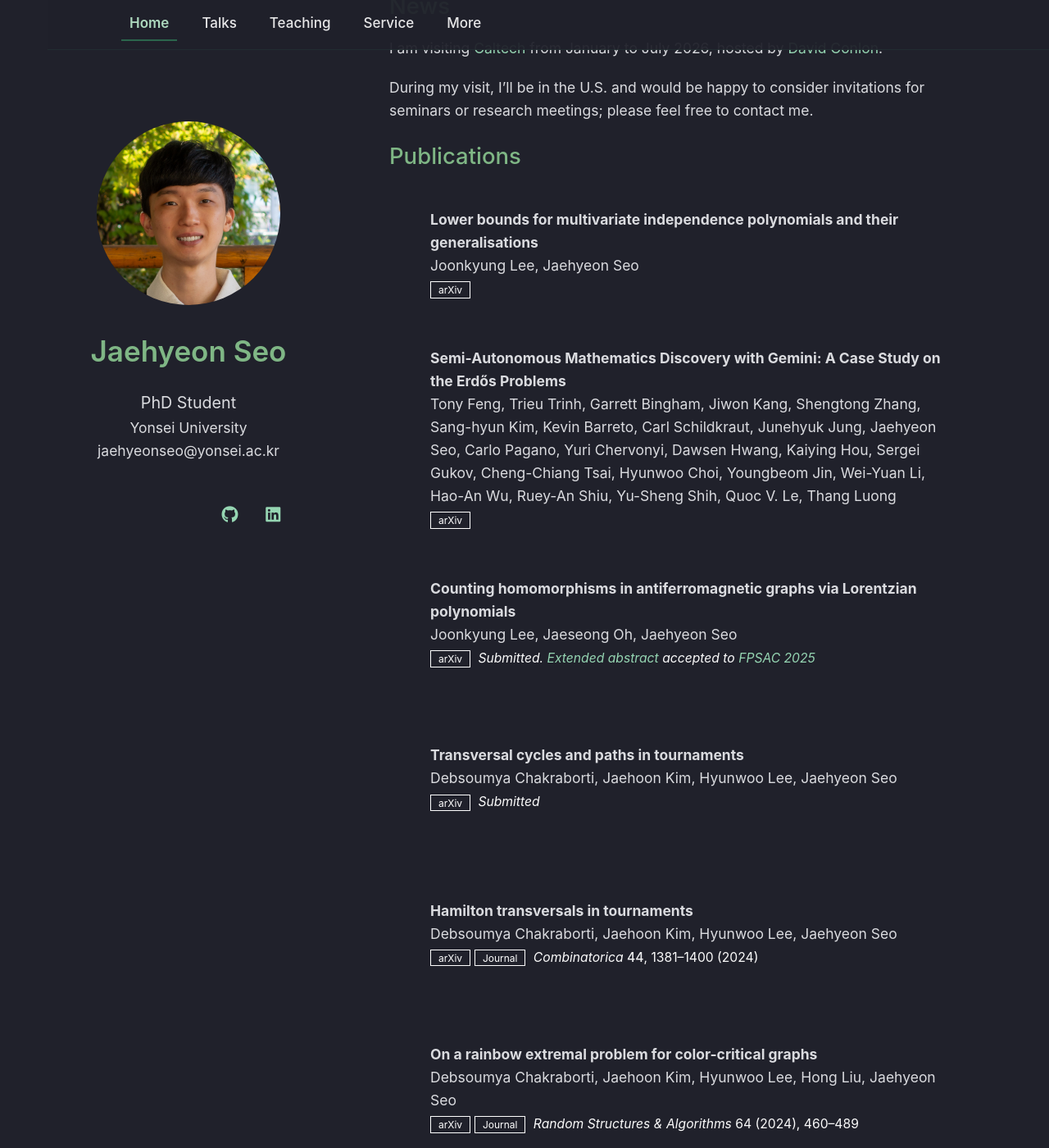
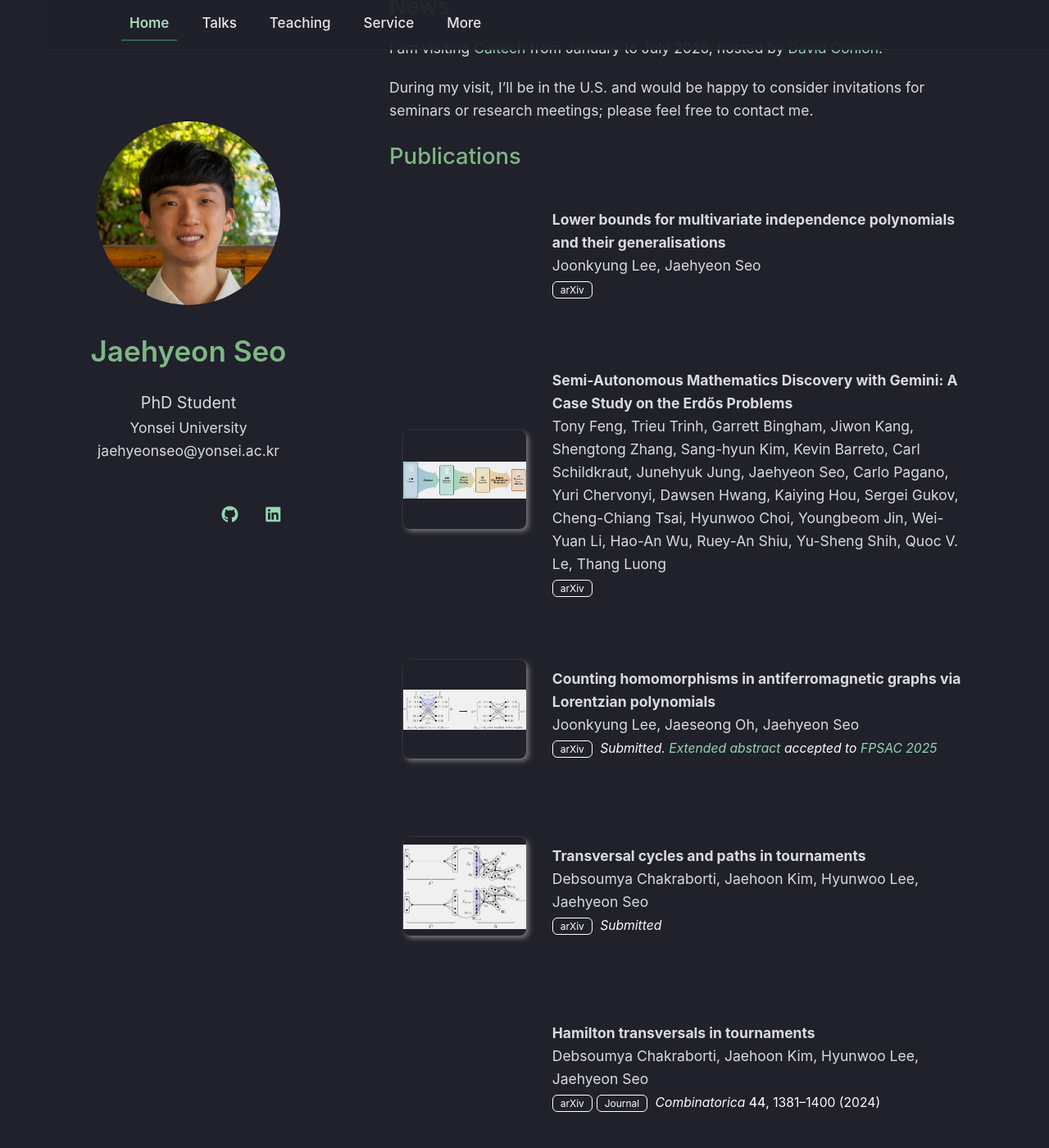
Before and after one commit to thegreatseo/thegreatseo.github.io, a Jekyll site: the page built from index.md, in a window 1280 px wide and 1400 px high, scrolled down 355 px. Shown: the whole window at 82% size. Built offline with Jekyll 4.4.1, drawn with Linux system fonts in a browser that asks for light colours; a style sheet for code colours, icons or effects is not loaded.

Commit message:
Refactor code structure for improved readability and maintainability

```diff
--- a/_data/publications.yml
+++ b/_data/publications.yml
@@ -13,17 +13,21 @@ main:
     # page: https://class-il.mpi-inf.mpg.de/mnemonics/
     # bibtex: https://class-il.mpi-inf.mpg.de/mnemonics/
     # notes: Oral Presentation
-    # image: ./assets/img/teaser_example.png
+    image: ./assets/img/fig_semi-autonomous.png
+    # image-setting: "object-position: left center"
 
   - title: Counting homomorphisms in antiferromagnetic graphs via Lorentzian polynomials
     authors: Joonkyung Lee, Jaeseong Oh, Jaehyeon Seo
     arxiv: "2506.13659"
     notes: Submitted. [Extended abstract](https://www.mat.univie.ac.at/~slc/wpapers/FPSAC2025/14.pdf) accepted to [FPSAC 2025](https://www.math.sci.hokudai.ac.jp/sympo/fpsac2025/)
+    image: ./assets/img/fig_counting_homomorphisms.png
+    # image-setting: "object-position: left center"
 
   - title: Transversal cycles and paths in tournaments
     authors: Debsoumya Chakraborti, Jaehoon Kim, Hyunwoo Lee, Jaehyeon Seo
     arxiv: "2407.14300"
     notes: Submitted
+    image: ./assets/img/fig_transversal_cycles.png
 
   - title: Hamilton transversals in tournaments
     authors: Debsoumya Chakraborti, Jaehoon Kim, Hyunwoo Lee, Jaehyeon Seo
--- a/_includes/publications.md
+++ b/_includes/publications.md
@@ -7,19 +7,19 @@
 
 <li>
 <div class="pub-row">
-  <div class="col-sm-3 abbr" style="position: relative;padding-right: 15px;padding-left: 15px;">
+  <div class="col-sm-3 abbr">
     {% if link.image %}
-    <img src="{{ link.image }}" class="teaser img-fluid z-depth-1" style="width=100;height=40%">
+    <img src="{{ link.image | relative_url }}" class="teaser img-fluid z-depth-1"
+         style="{% if link.image-setting %}{{ link.image-setting }}{% endif %}">
     {% if link.conference_short %}
     <abbr class="badge">{{ link.conference_short }}</abbr>
     {% endif %}
     {% endif %}
   </div>
-  <div class="col-sm-9" style="position: relative;padding-right: 15px;padding-left: 20px;">
-      <div class="title">{{ link.title }}</div>
-      <div class="author">{{ link.authors }}</div>
-      <div class="periodical"><em>{{ link.conference }}</em>
-      </div>
+  <div class="col-sm-9" style="padding-left: 20px;">
+    <div class="title">{{ link.title }}</div>
+    <div class="author">{{ link.authors }}</div>
+    <div class="periodical"><em>{{ link.conference }}</em></div>
     <div class="links">
       {% if link.arxiv %}
       <a href="https://arxiv.org/abs/{{ link.arxiv }}" class="btn btn-sm z-depth-0" role="button" target="_blank" style="font-size:12px;">arXiv</a>
--- a/_layouts/homepage.html
+++ b/_layouts/homepage.html
@@ -155,5 +155,37 @@
       </footer>
     </div>
     <script src="{{ "/assets/js/scale.fix.js" | relative_url }}"></script>
+    <div id="imageModal" class="modal" onclick="this.style.display='none'">
+      <span class="close">&times;</span>
+      <img class="modal-content" id="img01">
+      <div id="caption"></div>
+    </div>
+    <script>
+    var modal = document.getElementById("imageModal");
+    var modalImg = document.getElementById("img01");
+    var images = document.getElementsByClassName('teaser');
+
+    // Function to open modal
+    for (var i = 0; i < images.length; i++) {
+        images[i].onclick = function() {
+            modal.style.display = "flex"; // Changed from 'block' to 'flex'
+            modalImg.src = this.src;
+        }
+    }
+
+    // Close when clicking the background
+    modal.onclick = function(event) {
+        if (event.target === modal || event.target.className === 'close') {
+            modal.style.display = "none";
+        }
+    }
+
+    // Close with ESC key
+    document.addEventListener('keydown', function(event) {
+        if (event.key === "Escape") {
+            modal.style.display = "none";
+        }
+    });
+    </script>
   </body>
 </html>
--- a/_sass/minimal-light-no-dark-mode.scss
+++ b/_sass/minimal-light-no-dark-mode.scss
@@ -150,12 +150,38 @@ darkonly { visibility: visible; }
     padding-right:320px;
   }
 
+  // section {
+  //   border:1px solid #e5e5e5;
+  //   border-width:1px 0;
+  //   padding:20px 0;
+  //   margin:0 0 20px;
+  // }
+
   section {
-    border:1px solid #e5e5e5;
-    border-width:1px 0;
-    padding:20px 0;
-    margin:0 0 20px;
+    position: relative; /* Necessary to anchor the pseudo-element */
+    padding: 20px 0;
+    margin: 0 40px 20px;
   }
+
+  /* Creating the top and bottom lines at 50% width */
+  section::before
+  // section::after
+  {
+    content: "";
+    position: absolute;
+    left: 20%;           /* Aligns the line to the left edge */
+    width: 60%;        /* Sets the length to half the page/container width */
+    height: 1px;       /* The thickness of the line */
+    background-color: white; /* Your Emerald brand color */
+  }
+
+  section::before {
+    top: 0;            /* Positions line at the top of the section */
+  }
+
+  // section::after {
+  //   bottom: 0;         /* Positions line at the bottom of the section */
+  // }
 
   header a small {
     display:inline;
@@ -198,9 +224,9 @@ darkonly { visibility: visible; }
     padding:0;
   }
 
-  header ul, header p.view {
+  // header ul, header p.view {
 
-  }
+  // }
 
   pre, code {
     word-wrap:normal;
@@ -216,6 +242,8 @@ darkonly { visibility: visible; }
   body {
     padding:15px;
   }
+
+  section {margin: 0 0px 20px;}
 
   header ul {
     width:99%;
@@ -273,3 +301,45 @@ ul ul li {
     color: #adb5bd;
     font-size: 0.95em;
 }
+
+
+
+/* The Modal (background) */
+.modal {
+  display: none;
+  position: fixed;
+  z-index: 1000;
+  left: 0;
+  top: 0;
+  width: 100%;
+  height: 100%;
+  background-color: rgba(32, 33, 43, 0.95); /* Matches $body-dark */
+
+  /* Add these for vertical/horizontal centering */
+  display: none; /* JavaScript will change this to 'flex' */
+  justify-content: center;
+  align-items: center;
+}
+
+/* Modal Content (The Image) */
+.modal-content {
+  /* margin: auto; // Remove this */
+  display: block;
+  width: auto;      /* Allows natural width */
+  max-width: 90%;  /* Prevents touching edges */
+  max-height: 85%; /* Ensures it stays within vertical bounds */
+  border: 2px solid #2D6A4F;
+  border-radius: 8px;
+  box-shadow: 0 0 20px rgba(0,0,0,0.5);
+}
+
+/* Close Button */
+.close {
+  position: absolute;
+  top: 15px;
+  right: 35px;
+  color: #f1f1f1;
+  font-size: 40px;
+  font-weight: bold;
+  cursor: pointer;
+}
--- a/assets/css/publications-no-dark-mode.css
+++ b/assets/css/publications-no-dark-mode.css
@@ -56,9 +56,9 @@ blockquote { background: var(--global-bg-color); border-left: 2px solid var(--gl
 
 .publications ol.bibliography li .author > em { border-bottom: 1px solid; font-style: normal; }
 
-.publications ol.bibliography li .links a.btn { color: #FFFFFF; border: 1px solid #FFFFFF; padding-left: 0.5rem; padding-right: 0.5rem; padding-top: 0.1rem; padding-bottom: 0.1rem; }
+.publications ol.bibliography li .links a.btn { color: #FFFFFF; border: 1px solid #FFFFFF; padding-left: 0.5rem; padding-right: 0.5rem; padding-top: 0.1rem; padding-bottom: 0.1rem; border-radius: 6px;}
 
-.publications ol.bibliography li .links a.btn:hover { color: var(--global-theme-color); border-color: var(--global-theme-color); }
+.publications ol.bibliography li .links a.btn:hover { color: #2D6A4F; border-color: #2D6A4F; }
 
 .publications ol.bibliography li .links .notes { font-size: 0.875rem; margin-left: 0.25rem; color: #fafafa; font-style: italic; }
 
@@ -76,4 +76,47 @@ blockquote { background: var(--global-bg-color); border-left: 2px solid var(--gl
 
 .publications ol.bibliography li div.abstract.hidden.open { border-color: var(--global-text-color); }
 
-.publications ol.bibliography li .teaser { border-radius: 8px; box-shadow: 3px 3px 6px #888; height: 123px; width: 270px; margin-top: 5px; margin-left: 5px; margin-bottom: 5px; object-fit: cover; }
+.publications ol.bibliography li .teaser { border-radius: 8px; box-shadow: 3px 3px 6px #888; height: 120px; width: 150px; margin-top: 5px; margin-left: 5px; margin-bottom: 5px; object-fit: contain;
+    filter: brightness(0.9) contrast(1.1);
+    transition: filter 0.3s ease, transform 0.3s ease;
+}
+
+.publications ol.bibliography li .teaser:hover {
+  filter: brightness(1.0) contrast(1.0); /* Glows to full color on hover */
+  cursor: zoom-in; /* Changes the cursor on hover */
+  transform: scale(1.1);
+}
+
+
+/* Vertical alignment for the publication list */
+.pub-row {
+  display: flex;
+  align-items: center; /* This centers the image and text vertically */
+  width: 100%;
+}
+
+.publications ol.bibliography li {
+  min-height: 110px;
+  margin-bottom: 2.0rem; /* Increased for better legibility between papers */
+  list-style: none;
+}
+
+/* Ensure the image column doesn't shrink or grow unevenly */
+.abbr {
+  flex: 0 0 25%; /* Fixed width for the image side (matches col-sm-3) */
+  max-width: 25%;
+  display: flex;
+  justify-content: center; /* Horizontal centering within the column */
+  align-items: center;
+}
+
+/* Styles for the teaser itself */
+.teaser {
+  border-radius: 8px;
+  box-shadow: 3px 3px 6px rgba(0,0,0,0.3);
+  object-fit: contain; /* Changed from cover to show the full math diagram */
+  max-width: 100%;
+  height: auto;
+  cursor: zoom-in;
+  transition: filter 0.3s ease, transform 0.3s ease;
+}
```
Also changed, not shown: assets/img/fig_counting_homomorphisms.png (added), assets/img/fig_semi-autonomous.png (added), assets/img/fig_transversal_cycles.png (added).
